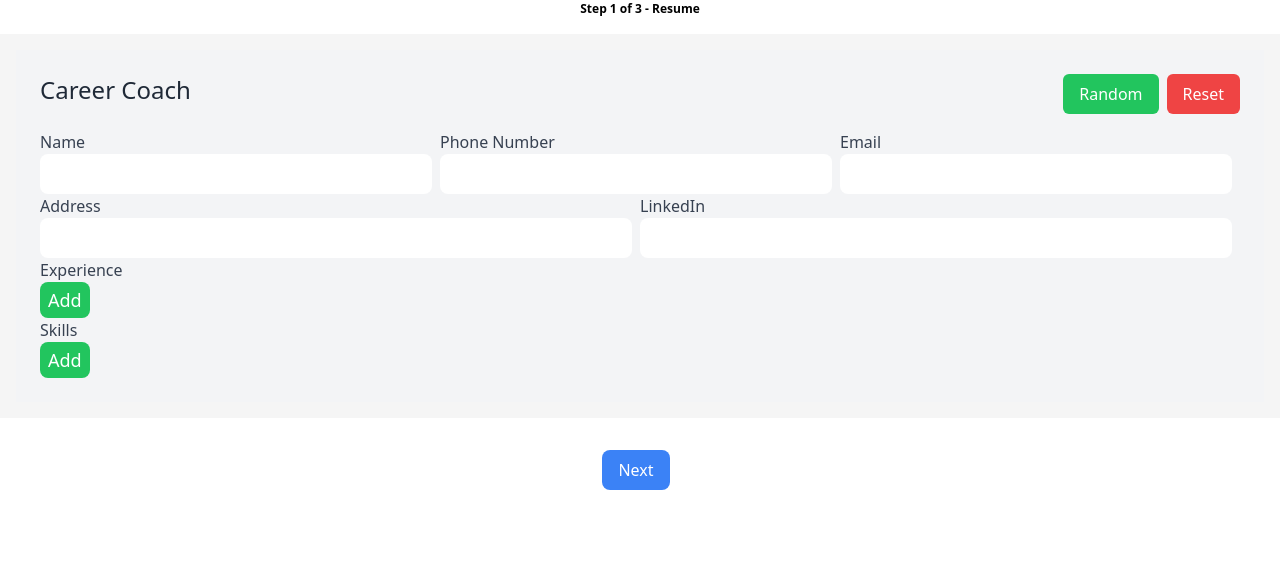
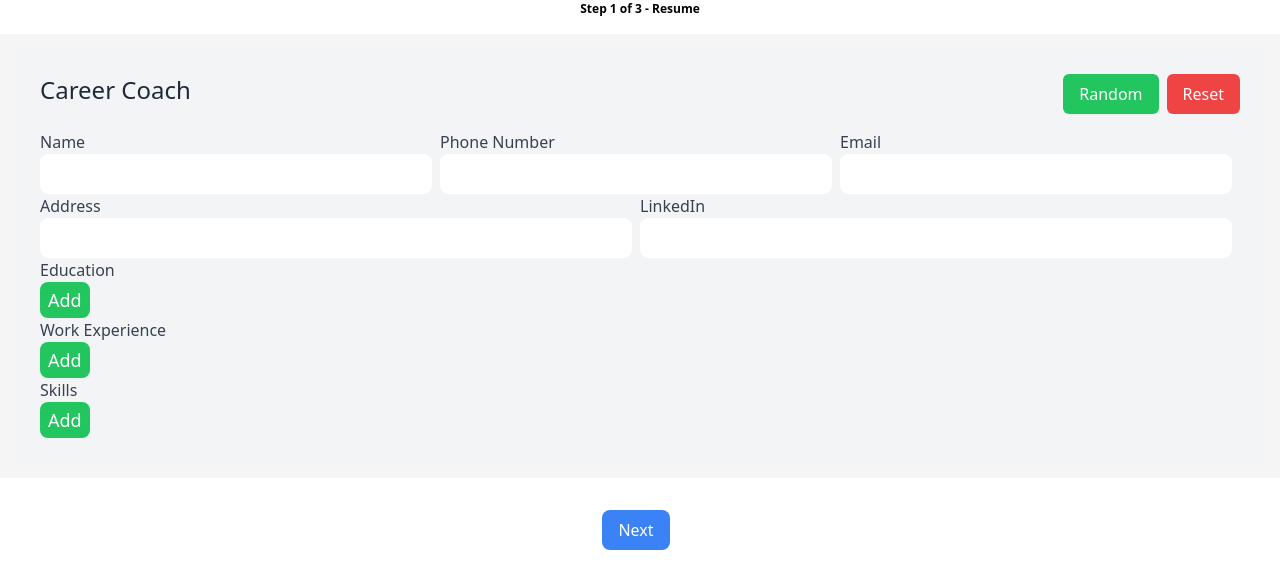
Before and after one commit to mcai/career_coach, a Next.js app: page / in a window 1280 px wide. Shown: the top 588 px of the page. Built offline with nearby package versions, Linux system fonts and the light colour scheme.

Commit message:
Add CoachResume.education.

```diff
--- a/models/resume.ts
+++ b/models/resume.ts
@@ -4,6 +4,7 @@ export interface CoachResume {
   email: string;
   address: string;
   linkedIn: string;
-  experience: string[];
+  education: string[];
+  workExperience: string[];
   skills: string[];
 }
--- a/pages/api/resume.ts
+++ b/pages/api/resume.ts
@@ -6,7 +6,7 @@ import { openAiRequest } from "../../utils/openai"
 function generatePrompt(input: {
     resume: CoachResume,
 }) {
-    let prompt = `You are required to generate a JSON string of resume matching a random career (name:string, phoneNumber:string, email:string, address:string, linkedIn:string, experience:string[], skills:string[]). Surround keys with a pair of commas.`;
+    let prompt = `You are required to generate a JSON string of resume matching a random career (name:string, phoneNumber:string, email:string, address:string, linkedIn:string, education:string[], workExperience:string[], skills:string[]). Surround keys with a pair of commas.`;
     prompt += `input:${JSON.stringify(input)}, output:`;
 
     return prompt;
--- a/pages/index.tsx
+++ b/pages/index.tsx
@@ -35,7 +35,8 @@ export default class Index extends React.Component<IndexProps, IndexState> {
         email: "",
         address: "",
         linkedIn: "",
-        experience: [],
+        education: [],
+        workExperience: [],
         skills: [],
       },
       jobs: [],
--- a/pages/resume.tsx
+++ b/pages/resume.tsx
@@ -59,7 +59,8 @@ export class ResumePage extends React.Component<ResumePageProps, ResumePageState
       email: "",
       address: "",
       linkedIn: "",
-      experience: [],
+      education: [],
+      workExperience: [],
       skills: [],
     };
 
@@ -147,10 +148,16 @@ export class ResumePage extends React.Component<ResumePageProps, ResumePageState
             </div>
           </div>
 
-          <label className="custom-form-label">Experience</label>
+          <label className="custom-form-label">Education</label>
           <ItemList
-            items={this.props.resume.experience}
-            onChange={experience => this.handleChange("experience", experience)}
+            items={this.props.resume.education}
+            onChange={education => this.handleChange("education", education)}
+          />
+
+          <label className="custom-form-label">Work Experience</label>
+          <ItemList
+            items={this.props.resume.workExperience}
+            onChange={workExperience => this.handleChange("workExperience", workExperience)}
           />
 
           <label className="custom-form-label">Skills</label>
```
